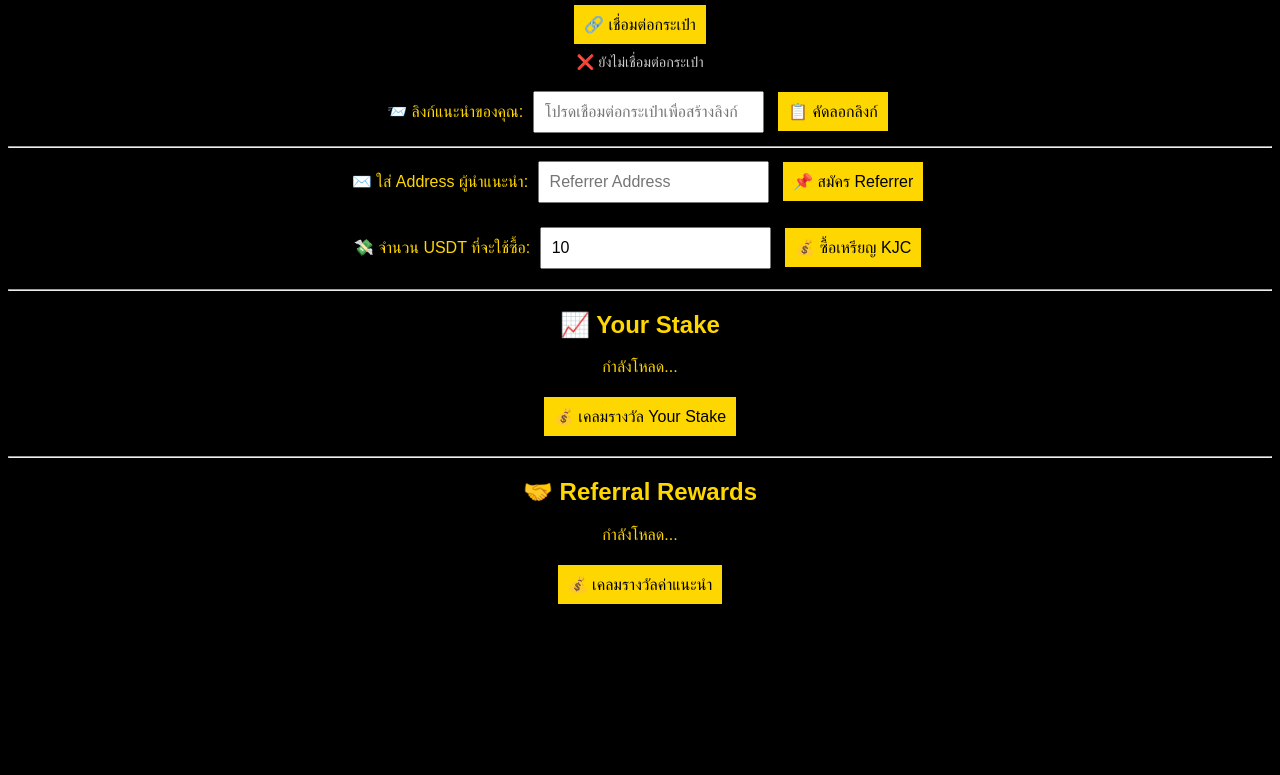
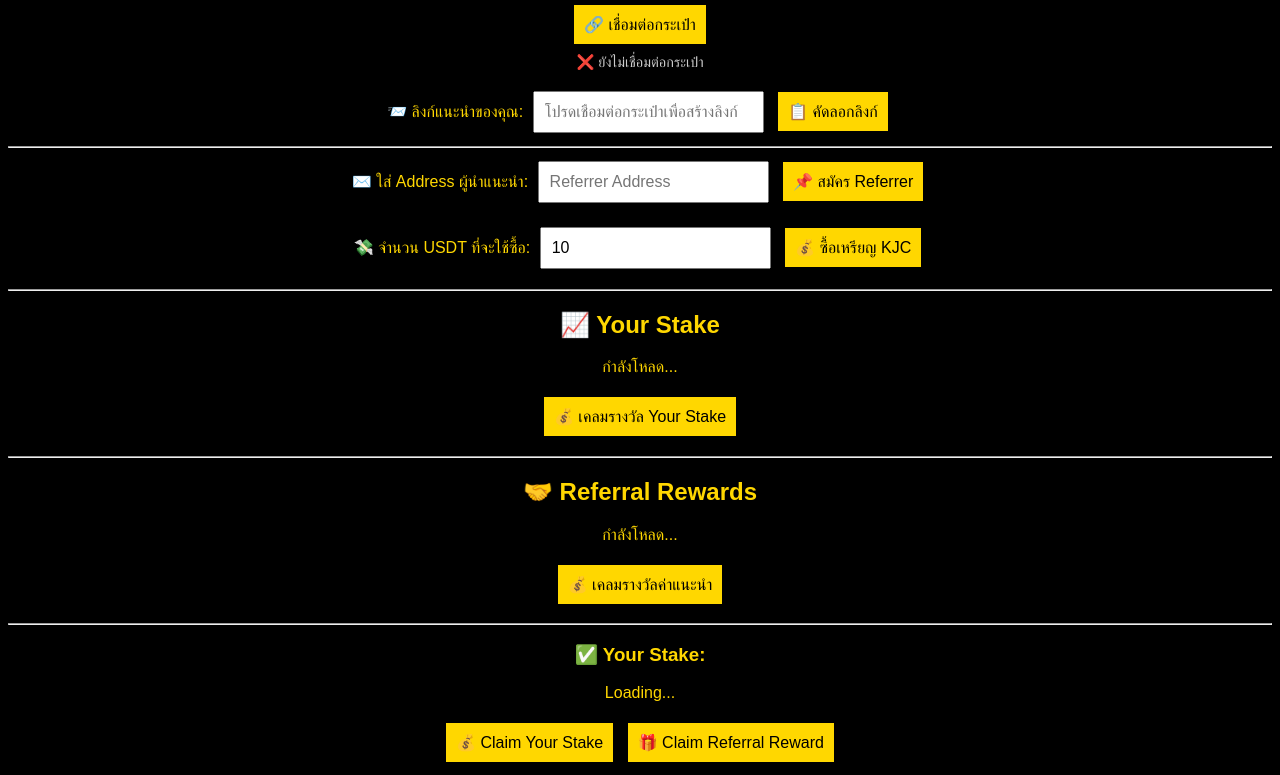
Before and after one commit to jin1963/RFAAuto, a plain HTML site: page index.html in a window 1280 px wide. Shown: the part 109-884 px from the top of the page. Before the commit the page ends 800 px from the top, so only its background shows below. Drawn offline with Linux system fonts and the light colour scheme.

Commit message:
Update index.html

```diff
--- a/index.html
+++ b/index.html
@@ -46,4 +46,11 @@
     <p id="referralClaimStatus" class="status-message" style="margin-top: 10px;"></p>
   </div>
 </body>
+  <hr />
+
+<h3>✅ Your Stake:</h3>
+<p id="yourStake">Loading...</p>
+
+<button onclick="claimStake()">💰 Claim Your Stake</button>
+<button onclick="claimReferral()">🎁 Claim Referral Reward</button>
 </html>
```
